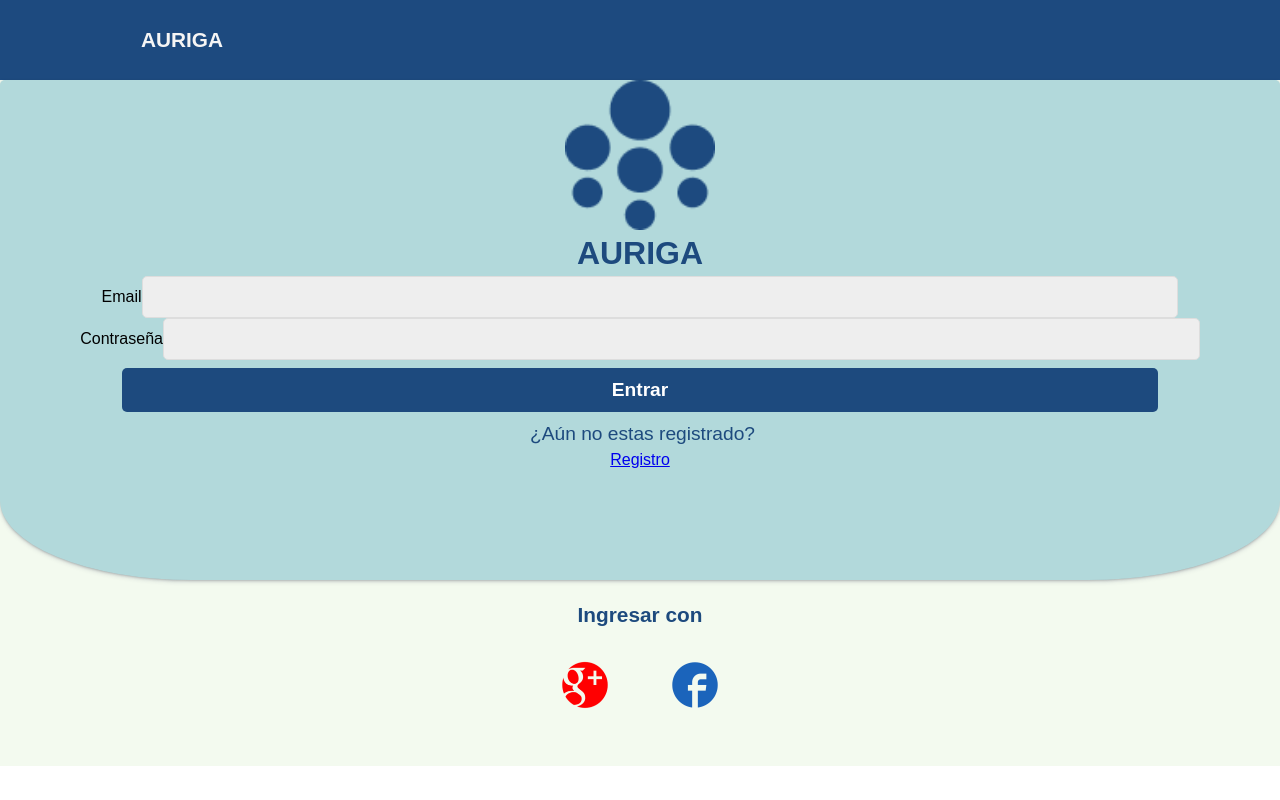
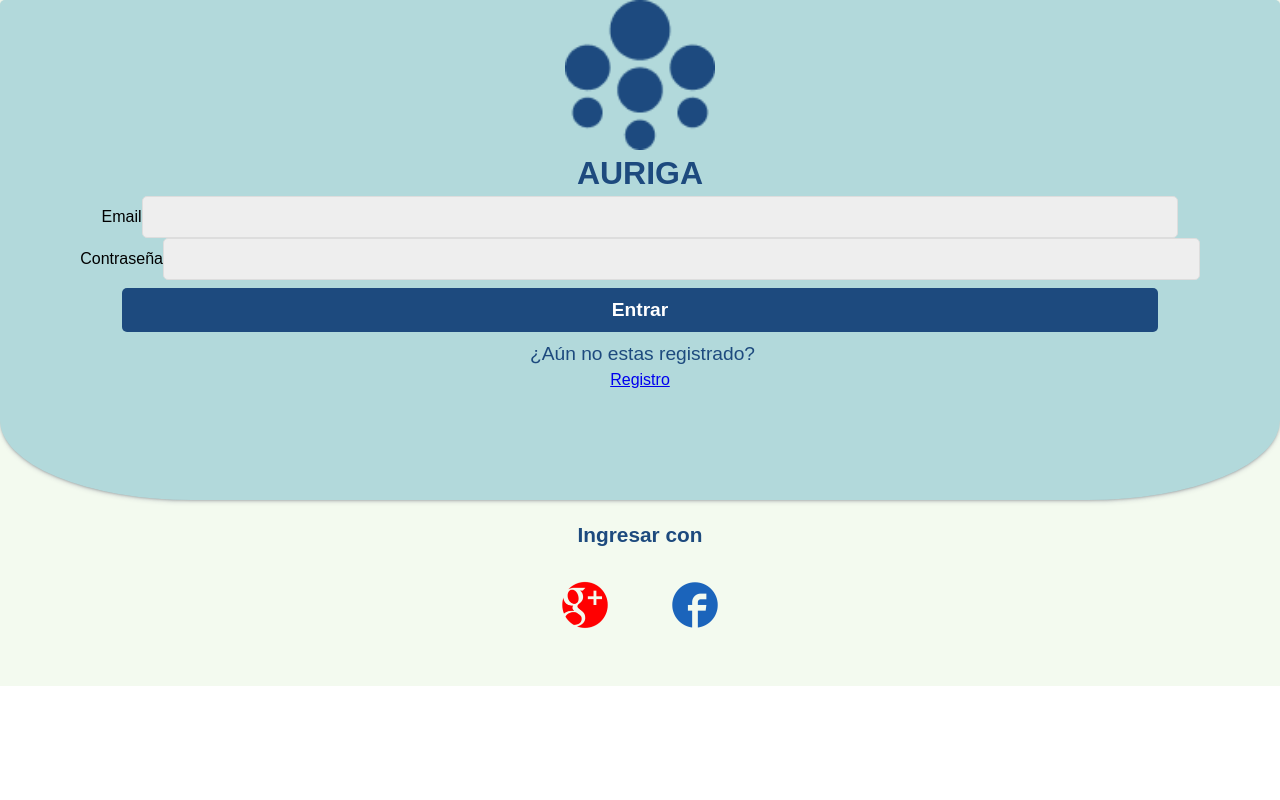
Before and after one commit to Vir89/Auriga, a React (Create React App) app in the folder client/: page /login in a window 1280 px wide. Built offline with nearby package versions, Linux system fonts and the light colour scheme.

Commit message:
navbar deleted

```diff
--- a/client/src/App.js
+++ b/client/src/App.js
@@ -20,7 +20,7 @@ const App = (props) => {
 
     <Router>
 
-          <Navbar />
+          {context.usersLoaded && <Navbar />}
 
           <Switch>
 
```
